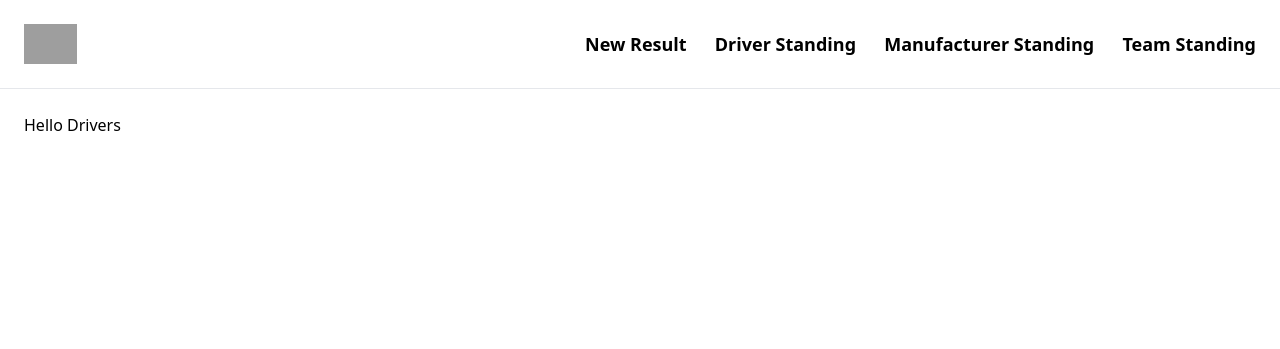
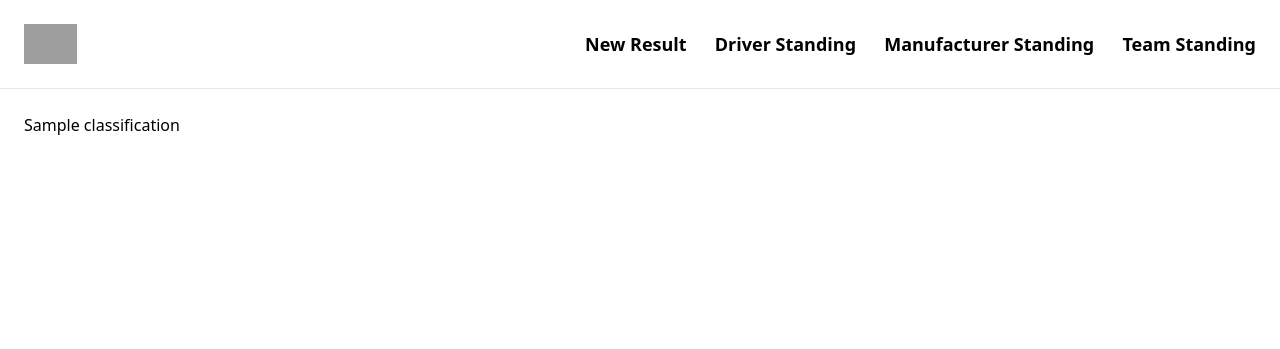
Before and after one commit to woobrendan/points_calculator, a Django app: template points_calculator/standings/templates/standing/drivers_standing.html in a window 1280 px wide. Shown: the top 349 px of the page. Run offline with Django 4.2, Linux system fonts and the light colour scheme; the template is opened without the code that fills it: most values are stand-ins (such as "Sample title", 1, 10 or a date in 2020); some libraries are stand-ins or nearby versions; grey boxes are pictures that could not be loaded.

Commit message:
create placeholder loop through classifications to check that we are receiving drivers information

```diff
--- a/points_calculator/standings/templates/standing/drivers_standing.html
+++ b/points_calculator/standings/templates/standing/drivers_standing.html
@@ -3,5 +3,9 @@
 {% block title %}Drivers Standing{% endblock %}
 
 {% block content %}
-    Hello Drivers
+    <div>
+        {% for classification in drivers %}
+            <p>{{classification}}</p>
+        {% endfor %}
+    </div>
 {% endblock %}
```
